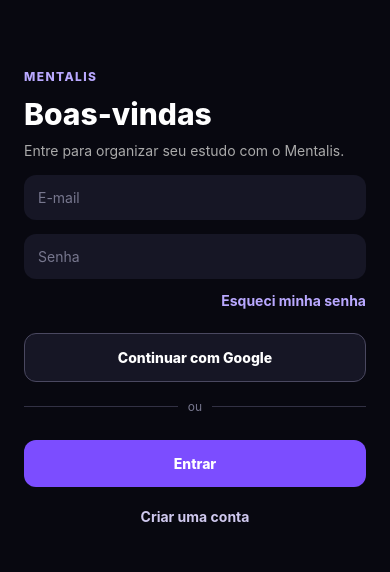
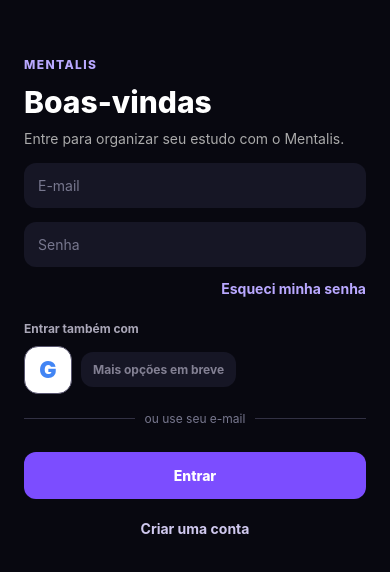
Before and after one commit to Albert12k/mentalist-ai, a React Native app: screen /Perfil in a window 390 px wide. Shown: the part 118-690 px from the top of the page. Built offline with nearby package versions, Linux system fonts and the light colour scheme; no server answers.

Commit message:
fix: ajusta acesso google e botoes sociais

```diff
--- a/src/components/AuthGate.tsx
+++ b/src/components/AuthGate.tsx
@@ -111,8 +111,18 @@ export default function AuthGate({ children }: { children: React.ReactNode }) {
         <TextInput value={email} onChangeText={setEmail} placeholder="E-mail" placeholderTextColor="#77778E" keyboardType="email-address" autoCapitalize="none" style={styles.input} />
         {view !== "forgot" ? <TextInput value={password} onChangeText={setPassword} placeholder="Senha" placeholderTextColor="#77778E" secureTextEntry style={styles.input} /> : null}
         {view === "login" ? <Pressable onPress={() => setView("forgot")}><Text style={styles.forgot}>Esqueci minha senha</Text></Pressable> : null}
-        {view !== "forgot" ? <Pressable disabled={submitting} onPress={handleGoogle} style={styles.googleButton}><Text style={styles.googleText}>Continuar com Google</Text></Pressable> : null}
-        {view !== "forgot" ? <View style={styles.divider}><View style={styles.dividerLine} /><Text style={styles.dividerText}>ou</Text><View style={styles.dividerLine} /></View> : null}
+        {view !== "forgot" ? (
+          <View style={styles.socialArea}>
+            <Text style={styles.socialLabel}>Entrar também com</Text>
+            <View style={styles.socialRow}>
+              <Pressable disabled={submitting} onPress={handleGoogle} accessibilityLabel="Continuar com Google" style={styles.googleButton}>
+                <Text style={styles.googleIcon}>G</Text>
+              </Pressable>
+              <View style={styles.comingSoon}><Text style={styles.comingSoonText}>Mais opções em breve</Text></View>
+            </View>
+          </View>
+        ) : null}
+        {view !== "forgot" ? <View style={styles.divider}><View style={styles.dividerLine} /><Text style={styles.dividerText}>ou use seu e-mail</Text><View style={styles.dividerLine} /></View> : null}
         <Pressable disabled={submitting} onPress={handleSubmit} style={[styles.mainButton, submitting && styles.disabledButton]}><Text style={styles.mainButtonText}>{submitting ? "Aguarde..." : content.button}</Text></Pressable>
         <Pressable onPress={() => setView(content.alternateView)} style={styles.alternateButton}><Text style={styles.alternateText}>{content.alternate}</Text></Pressable>
         {!isAuthConfigured ? <Pressable onPress={continueInPreview} style={styles.previewButton}><Text style={styles.previewText}>Continuar sem conta por enquanto</Text></Pressable> : null}
@@ -140,8 +150,13 @@ const styles = {
   alternateText: { color: "#CFC8EE", fontWeight: "700", textAlign: "center" },
   previewButton: { padding: 13, marginTop: 3 },
   previewText: { color: "#8888AA", textAlign: "center", fontSize: 12 },
-  googleButton: { borderWidth: 1, borderColor: "#4A4860", backgroundColor: "#161625", borderRadius: 12, padding: 15, marginTop: 24 },
-  googleText: { color: "white", fontWeight: "800", textAlign: "center" },
+  socialArea: { marginTop: 24 },
+  socialLabel: { color: "#AAA7B8", fontSize: 12, fontWeight: "700", marginBottom: 10 },
+  socialRow: { flexDirection: "row", alignItems: "center" },
+  googleButton: { width: 48, height: 48, borderWidth: 1, borderColor: "#58556E", backgroundColor: "white", borderRadius: 14, alignItems: "center", justifyContent: "center" },
+  googleIcon: { color: "#4285F4", fontSize: 23, fontWeight: "900" },
+  comingSoon: { backgroundColor: "#161625", borderRadius: 12, paddingHorizontal: 12, paddingVertical: 10, marginLeft: 9 },
+  comingSoonText: { color: "#838093", fontSize: 12, fontWeight: "700" },
   divider: { flexDirection: "row", alignItems: "center", marginTop: 17 },
   dividerLine: { flex: 1, height: 1, backgroundColor: "#323144" },
   dividerText: { color: "#77778E", marginHorizontal: 10, fontSize: 12 },
--- a/src/contexts/AuthContext.tsx
+++ b/src/contexts/AuthContext.tsx
@@ -1,6 +1,6 @@
 import AsyncStorage from "@react-native-async-storage/async-storage";
 import { createContext, useContext, useEffect, useState } from "react";
-import { Platform } from "react-native";
+import { Linking, Platform } from "react-native";
 
 import { isAuthConfigured } from "../services/authConfig";
 import { supabase } from "../services/supabase";
@@ -88,7 +88,20 @@ export function AuthProvider({ children }: { children: React.ReactNode }) {
 
   async function signInWithGoogle() {
     if (!supabase) return "A conexão com o Supabase ainda não foi configurada.";
-    const { error } = await supabase.auth.signInWithOAuth({ provider: "google", options: { redirectTo: getWebRedirectUrl() } });
+    const { data, error } = await supabase.auth.signInWithOAuth({
+      provider: "google",
+      // Controlamos a abertura da URL abaixo para evitar que alguns navegadores
+      // bloqueiem o redirecionamento iniciado depois de uma ação assíncrona.
+      options: { redirectTo: getWebRedirectUrl(), skipBrowserRedirect: true },
+    });
+    if (!error && data.url) {
+      if (Platform.OS === "web" && typeof window !== "undefined") {
+        window.location.assign(data.url);
+      } else {
+        await Linking.openURL(data.url);
+      }
+    }
+    if (!error && !data.url) return "O Supabase não retornou a URL de acesso do Google.";
     return error?.message ?? null;
   }
 
```
